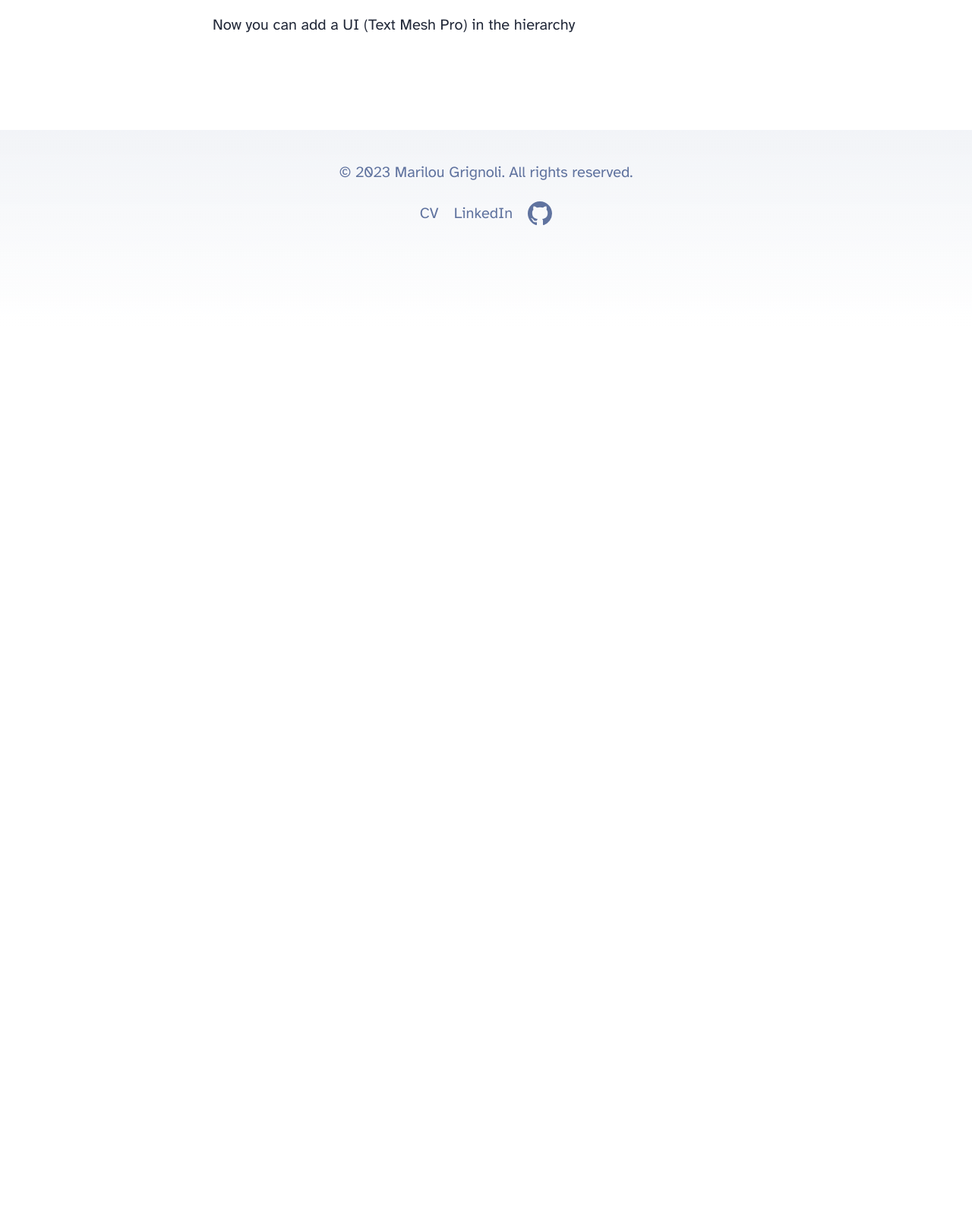
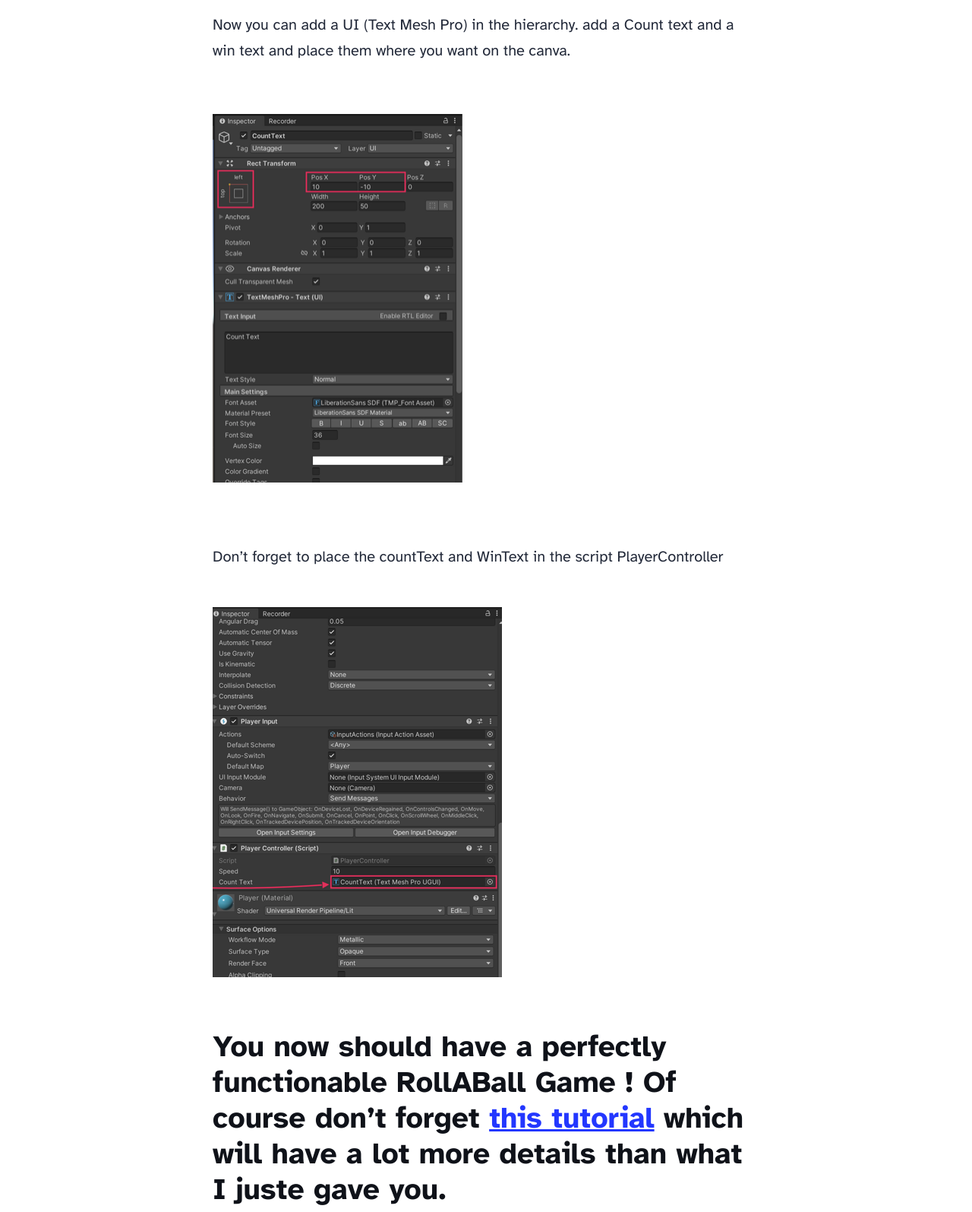
Before and after one commit to mgrignoli/mgrignoli.github.io, an Astro site: page /blog/lab2 in a window 1280 px wide. Shown: the part 10084-11679 px from the top of the page at 76% size. Before the commit the page ends 10513 px from the top, so only its background shows below. Built offline with nearby package versions, Linux system fonts and the light colour scheme; Astro itself is replaced by a stand-in of ours.

Commit message:
finishedLab2

```diff
--- a/src/content/blog/Lab2.md
+++ b/src/content/blog/Lab2.md
@@ -192,4 +192,15 @@ public class CameraController : MonoBehaviour
 
 #### To finish our game all left to do is add a Count Text and Win Text.
 
-Now you can add a UI (Text Mesh Pro) in the hierarchy
+Now you can add a UI (Text Mesh Pro) in the hierarchy. add a Count text and a win text and place them where you want on the canva.
+
+![blog placeholder](/Count.png)
+
+
+Don't forget to place the countText and WinText in the script PlayerController
+
+![blog placeholder](/Count2.png)
+
+
+
+### You now should have a perfectly functionable RollABall Game ! Of course don't forget <a href="https://learn.unity.com/project/roll-a-ball?uv=2022.3">this tutorial</a> which will have a lot more details than what I juste gave you.
```
